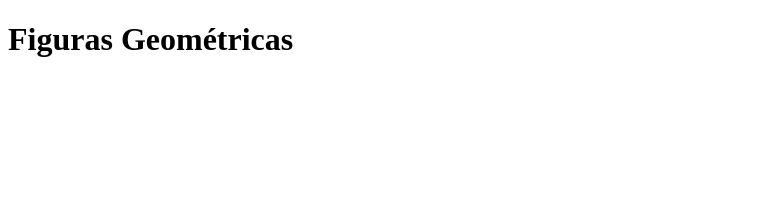
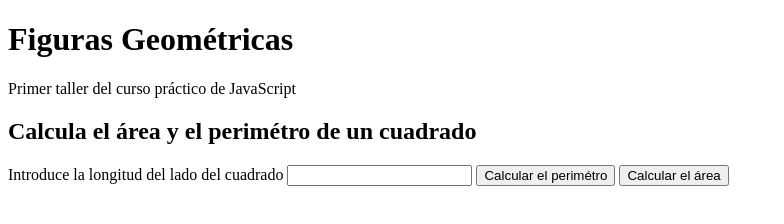
Before and after one commit to tioeduardo93/curso-practico-js, a plain HTML site: page figuras-geometricas/index.html in a window 1280 px wide. Shown: the whole page, without its empty margins (0-784 px from the left). Drawn offline with Linux system fonts and the light colour scheme.

Commit message:
cree el formulario para las operaciones con el cuadrado en el archivo index.html

```diff
--- a/figuras-geometricas/index.html
+++ b/figuras-geometricas/index.html
@@ -13,7 +13,32 @@
 
 <body>
 
-    <h1>Figuras Geométricas</h1>
+    <header>
+
+        <h1>Figuras Geométricas</h1>
+
+        <p>Primer taller del curso práctico de JavaScript</p>
+
+    </header>
+
+    <section class="formulario-cuadrado">
+
+        <h2>Calcula el área y el perimétro de un cuadrado</h2>
+
+        <form>
+
+            <label for="inputCuadrado">Introduce la longitud del lado del cuadrado</label>
+
+            <input id="inputCuadrado" type="number">
+
+            <button type="button">Calcular el perimétro</button>
+            <button type="button">Calcular el área</button>
+
+        </form>
+
+    </section>
+
+
 
 
     <!--<script src="./figuras.js"></script>-->
```
